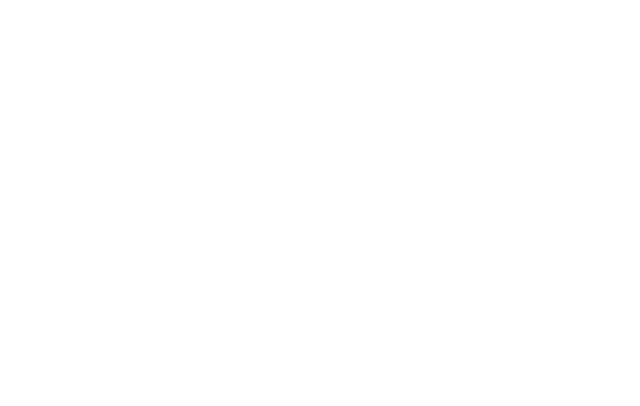
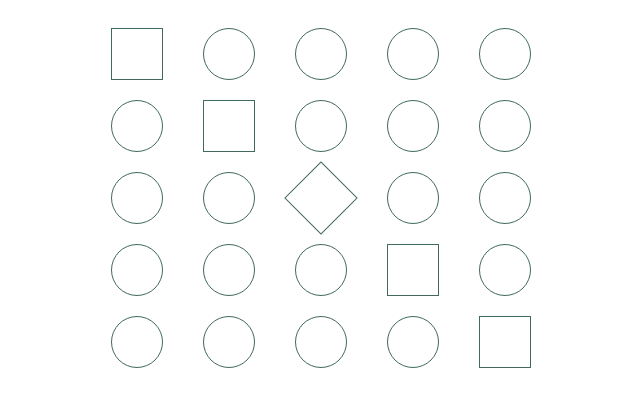
Before and after one commit to vicky1903/matrice, a plain HTML site: page index.html in a window 1280 px wide. Shown: the whole page, without its empty margins (319-959 px from the left). Drawn offline with Linux system fonts and the light colour scheme.

Commit message:
structure

```diff
--- a/css/style.css
+++ b/css/style.css
@@ -0,0 +1,32 @@
+#conteneur{
+    width: 50%;
+    margin: auto;
+    display: flex;
+    justify-content: center;
+}
+.row{
+    margin: 20px;
+}
+.col{
+
+}
+/*carré*/
+.carre{
+    width: 50px;
+    height: 50px;
+    border: 0.5px solid #426A5A;
+}
+/*rond*/
+.rond{
+    width: 50px;
+    height: 50px;
+    border-radius: 50%;
+    border: 0.5px solid #426A5A;
+}
+/*lonsange*/
+.losange{
+    width: 50px;
+    height: 50px;
+    transform: rotate(45deg);
+    border: 0.5px solid #426A5A;
+}
--- a/index.html
+++ b/index.html
@@ -5,44 +5,44 @@
     <meta name="viewport" content="width=device-width, initial-scale=1.0">
     <meta http-equiv="X-UA-Compatible" content="ie=edge">
     <link rel="stylesheet" href="css/style.css">
-    <title>Document</title>
+    <title>Matrice</title>
 </head>
 <body>
     <div id="conteneur">
-        <div id="rang1">
-            <div class="row1 column1"></div>
-            <div class="row1 column2"></div>
-            <div class="row1 column3"></div>
-            <div class="row1 column4"></div>
-            <div class="row1 column5"></div>
+        <div id="col1">
+            <div class="row"><div class="carre"></div></div>
+            <div class="row"><div class="rond"></div></div>
+            <div class="row"><div class="rond"></div></div>
+            <div class="row"><div class="rond"></div></div>
+            <div class="row"><div class="rond"></div></div>
         </div>
-        <div id="rang2">
-            <div class="row2 column1"></div>
-            <div class="row2 column2"></div>
-            <div class="row2 column3"></div>
-            <div class="row2 column4"></div>
-            <div class="row2 column5"></div>
+        <div id="col2">
+            <div class="row"><div class="rond"></div></div>
+            <div class="row"><div class="carre"></div></div>
+            <div class="row"><div class="rond"></div></div>
+            <div class="row"><div class="rond"></div></div>
+            <div class="row"><div class="rond"></div></div>
         </div>
-        <div id="rang3">
-                <div class="row3 column1"></div>
-                <div class="row3 column2"></div>
-                <div class="row3 column3"></div>
-                <div class="row3 column4"></div>
-                <div class="row3 column5"></div>
+        <div id="col3">
+                <div class="row"><div class="rond"></div></div>
+                <div class="row"><div class="rond"></div></div>
+                <div class="row"><div class="losange"></div></div>
+                <div class="row"><div class="rond"></div></div>
+                <div class="row"><div class="rond"></div></div>
         </div>
-        <div id="rang4">
-                <div class="row4 column1"></div>
-                <div class="row4 column2"></div>
-                <div class="row4 column3"></div>
-                <div class="row4 column4"></div>
-                <div class="row4 column5"></div>
+        <div id="col4">
+                <div class="row"><div class="rond"></div></div>
+                <div class="row"><div class="rond"></div></div>
+                <div class="row"><div class="rond"></div></div>
+                <div class="row"><div class="carre"></div></div>
+                <div class="row"><div class="rond"></div></div>
         </div>
-        <div id="rang5">
-                <div class="row5 column1"></div>
-                <div class="row5 column2"></div>
-                <div class="row5 column3"></div>
-                <div class="row5 column4"></div>
-                <div class="row5 column5"></div>
+        <div id="col5">
+                <div class="row"><div class="rond"></div></div>
+                <div class="row"><div class="rond"></div></div>
+                <div class="row"><div class="rond"></div></div>
+                <div class="row"><div class="rond"></div></div>
+                <div class="row"><div class="carre"></div></div>
         </div>
     </div>
 
```
